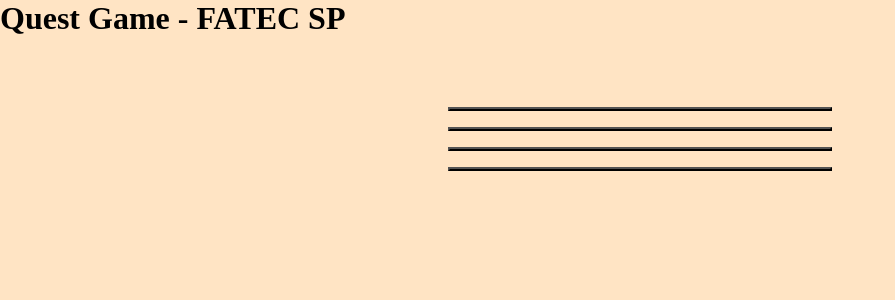
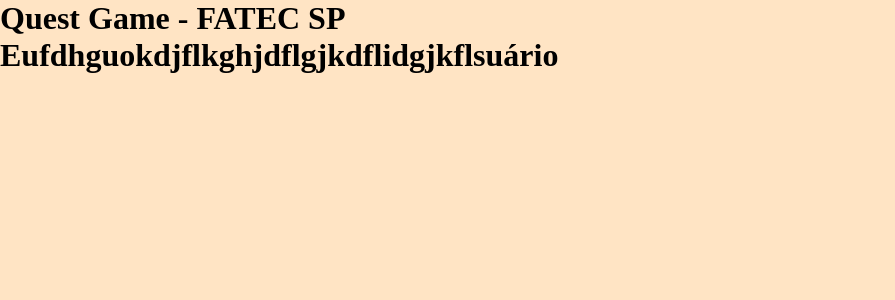
Before and after one commit to questfatec/quest-front-end, a React (Create React App) app: page /superuser in a window 1280 px wide. Shown: the top 300 px of the page, without its empty margins (0-895 px from the left). Built offline with nearby package versions, Linux system fonts and the light colour scheme; no server answers.

Commit message:
Adiciona react-router-dom, Adiciona tela de superusuário

```diff
--- a/package.json
+++ b/package.json
@@ -9,6 +9,7 @@
     "axios": "^0.26.1",
     "react": "^17.0.2",
     "react-dom": "^17.0.2",
+    "react-router-dom": "^6.3.0",
     "react-scripts": "5.0.0",
     "web-vitals": "^2.1.4"
   },
--- a/src/App.js
+++ b/src/App.js
@@ -1,13 +1,25 @@
 import './App.css';
 import QuestionBlock from './components/QuestionBlock';
+import SuperUser from './components/SuperUser';
+import {
+  BrowserRouter as Router,
+  Routes,
+  Route
+} from "react-router-dom";
 
 function App() {
   return (
+      <Router>
     <div className="App">
       <h1>Quest Game - FATEC SP</h1>
-      <QuestionBlock></QuestionBlock>
-    </div>
+      <Routes>
+          <Route path="/superuser" element={<SuperUser></SuperUser>}>
+          </Route>
+          <Route exact path="/" element={<QuestionBlock></QuestionBlock>}>
+          </Route>
+        </Routes>
+      </div>
+    </Router>
   );
 }
-
 export default App;
--- /dev/null
+++ b/src/components/SuperUser.js
@@ -0,0 +1,9 @@
+import React from "react";
+
+export default function SuperUser(){
+    return(
+        <div className="SuperUser">
+            <h1>Eufdhguokdjflkghjdflgjkdflidgjkflsuário</h1>
+        </div>
+    )
+}
```
Also changed, not shown: 1 other file (tests, documents, lock files or other folders).
